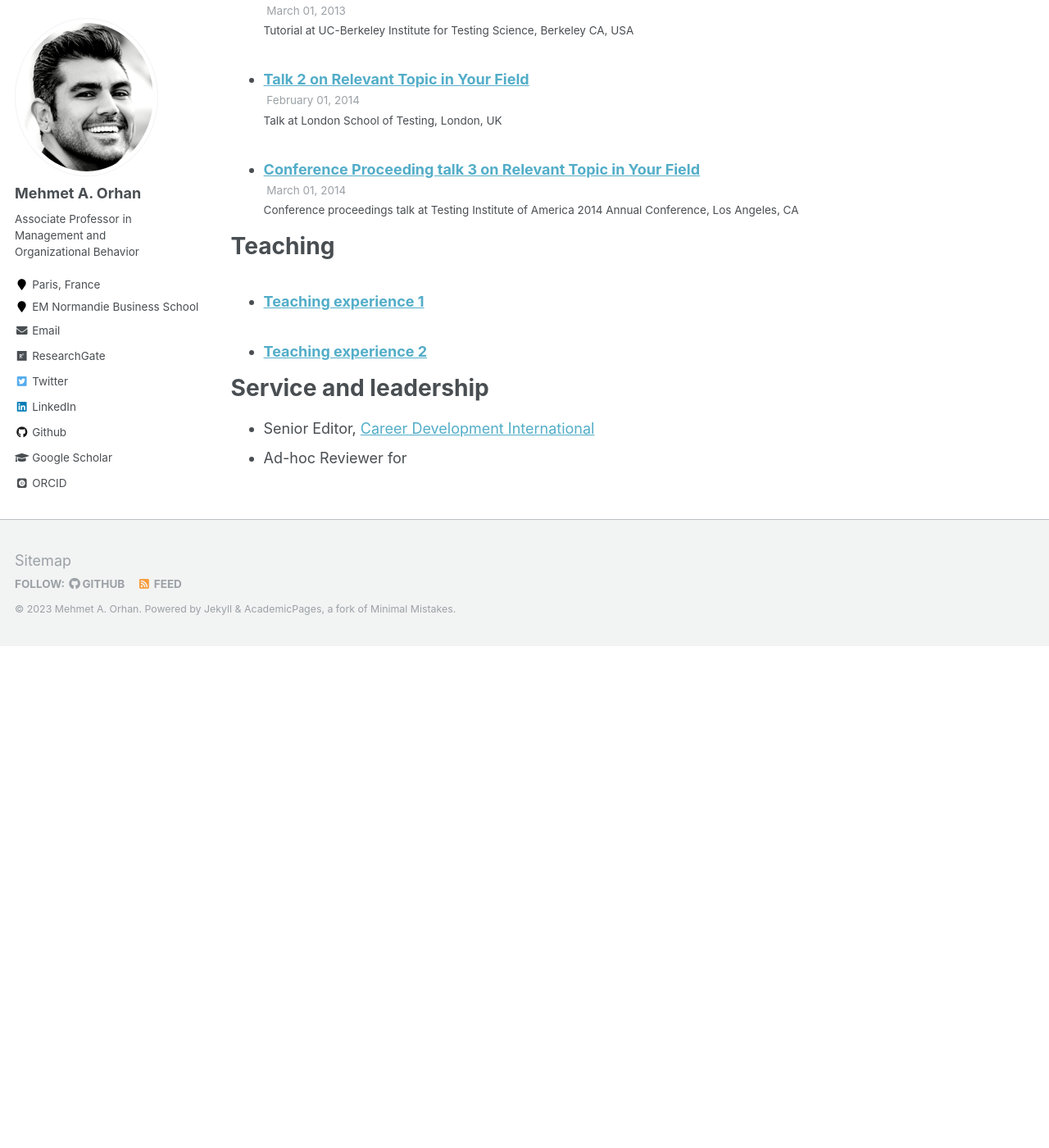
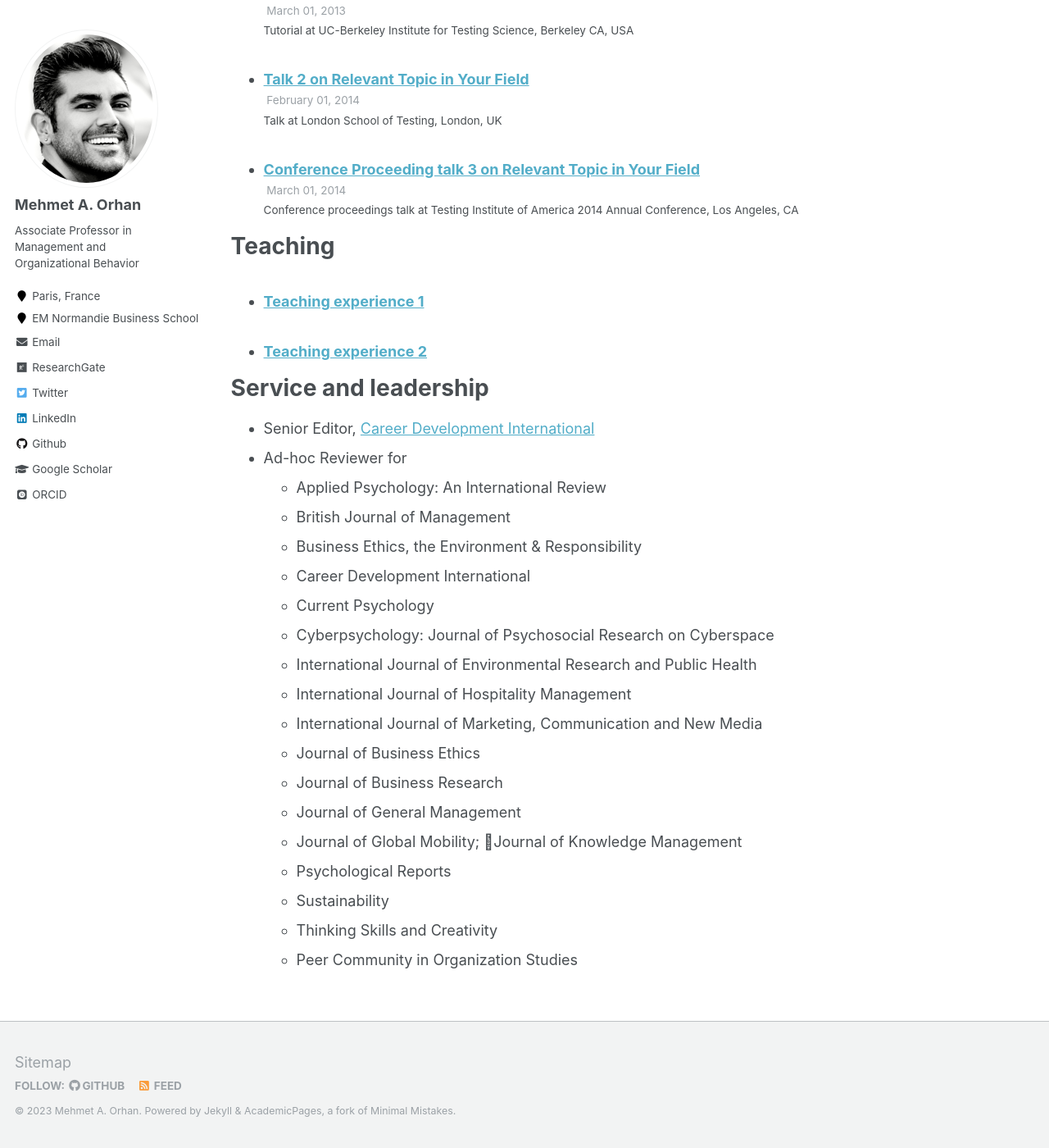
Before and after one commit to maorhan/maorhan.github.io, a Jekyll site: the page built from _pages/cv.md, in a window 1280 px wide and 1400 px high, scrolled down 1900 px. Shown: the whole window at 82% size. Built offline with Jekyll 4.4.1, drawn with Linux system fonts in a browser that asks for light colours; some web fonts are replaced; before the commit the page ends 2688 px from its top, so only the background shows below that.

Commit message:
Update cv.md

```diff
--- a/_pages/cv.md
+++ b/_pages/cv.md
@@ -67,3 +67,20 @@ Service and leadership
 ======
 * Senior Editor, [Career Development International](https://www.emeraldgrouppublishing.com/journal/cdi)
 * Ad-hoc Reviewer for
+  * Applied Psychology: An International Review
+  * British Journal of Management
+  * Business Ethics, the Environment & Responsibility
+  * Career Development International
+  * Current Psychology
+  * Cyberpsychology: Journal of Psychosocial Research on Cyberspace
+  * International Journal of Environmental Research and Public Health
+  * International Journal of Hospitality Management
+  * International Journal of Marketing, Communication and New Media
+  * Journal of Business Ethics
+  * Journal of Business Research
+  * Journal of General Management
+  * Journal of Global Mobility; Journal of Knowledge Management
+  * Psychological Reports
+  * Sustainability
+  * Thinking Skills and Creativity
+  * Peer Community in Organization Studies
```
